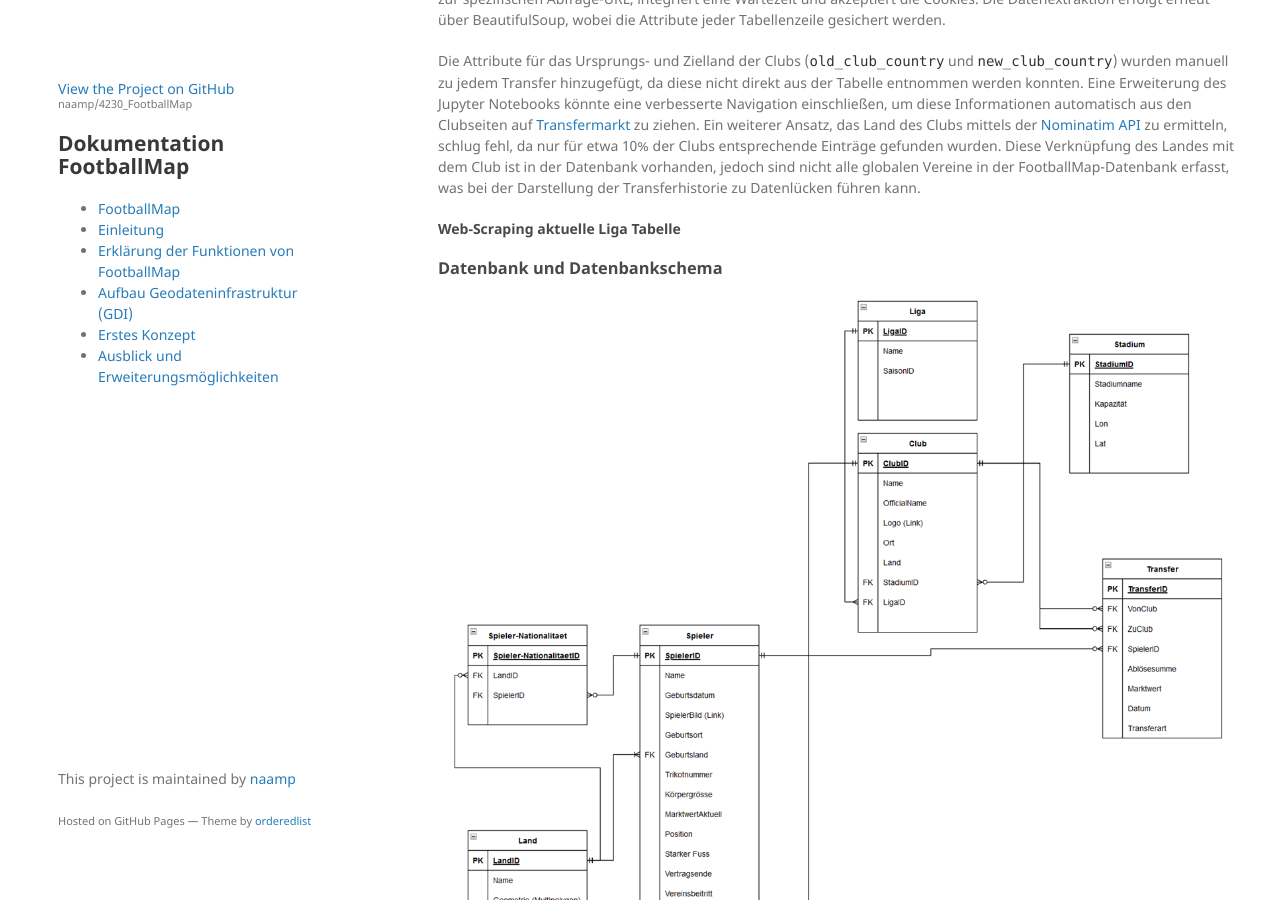
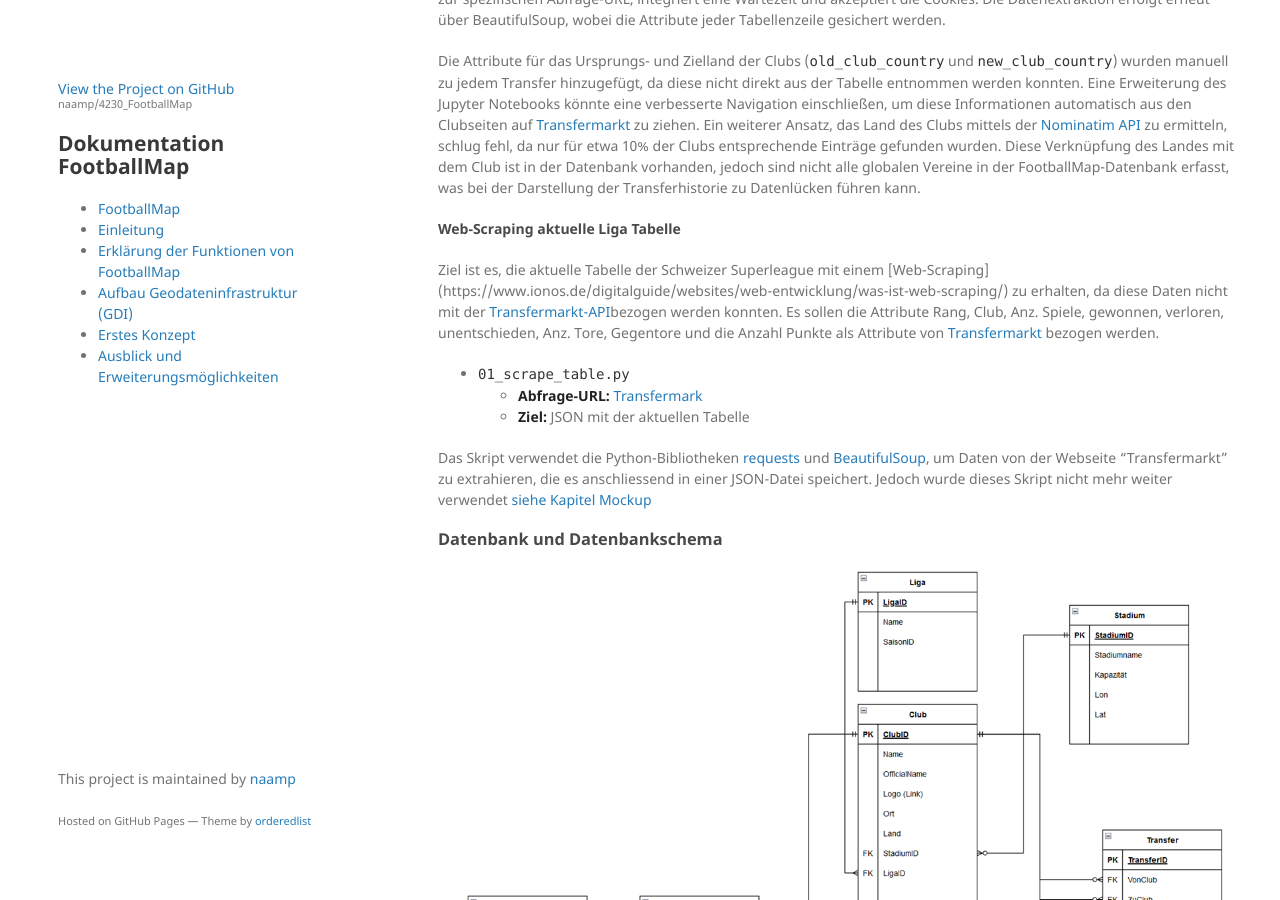
Before and after one commit to naamp/4230_FootballMap, a Jekyll site: the page built from docs/aufbauGDI.md, in a window 1280 px wide and 900 px high, scrolled down 3606 px. Built offline with Jekyll 4.4.1, drawn with Linux system fonts in a browser that asks for light colours; our own code applies the rules of GitHub Pages for plain Markdown files.

Commit message:
20240514_Silvan_3
page

```diff
--- a/docs/aufbauGDI.md
+++ b/docs/aufbauGDI.md
@@ -112,6 +112,14 @@ Die Attribute für das Ursprungs- und Zielland der Clubs (`old_club_country` und
 
 
 #### Web-Scraping aktuelle Liga Tabelle
+Ziel ist es, die aktuelle Tabelle der Schweizer Superleague mit einem [Web-Scraping] (https://www.ionos.de/digitalguide/websites/web-entwicklung/was-ist-web-scraping/) zu erhalten, da diese Daten nicht mit der [Transfermarkt-API](https://transfermarkt-api.vercel.app/)bezogen werden konnten. Es sollen die Attribute Rang, Club, Anz. Spiele, gewonnen, verloren, unentschieden, Anz. Tore, Gegentore und die Anzahl Punkte als Attribute von [Transfermarkt](https://www.transfermarkt.ch) bezogen werden.
+
+- `01_scrape_table.py`
+  - **Abfrage-URL:** [Transfermark](https://www.transfermarkt.ch/super-league/tabelle/wettbewerb/C1/saison_id/2023)
+  - **Ziel:** JSON mit der aktuellen Tabelle
+
+Das Skript verwendet die Python-Bibliotheken [requests](https://pypi.org/project/requests/) und [BeautifulSoup]( https://beautiful-soup-4.readthedocs.io/en/latest/), um Daten von der Webseite "Transfermarkt" zu extrahieren, die es anschliessend in einer JSON-Datei speichert.
+Jedoch wurde dieses Skript nicht mehr weiter verwendet [siehe Kapitel Mockup](#Mockup)
 
 ### Datenbank und Datenbankschema
 <div id="datenbank-und-datenbankschema"></div>
```
Also changed, not shown: docs/funktionen.md (+4 -3 lines), docs/konzept.md (+0 -2 lines).
